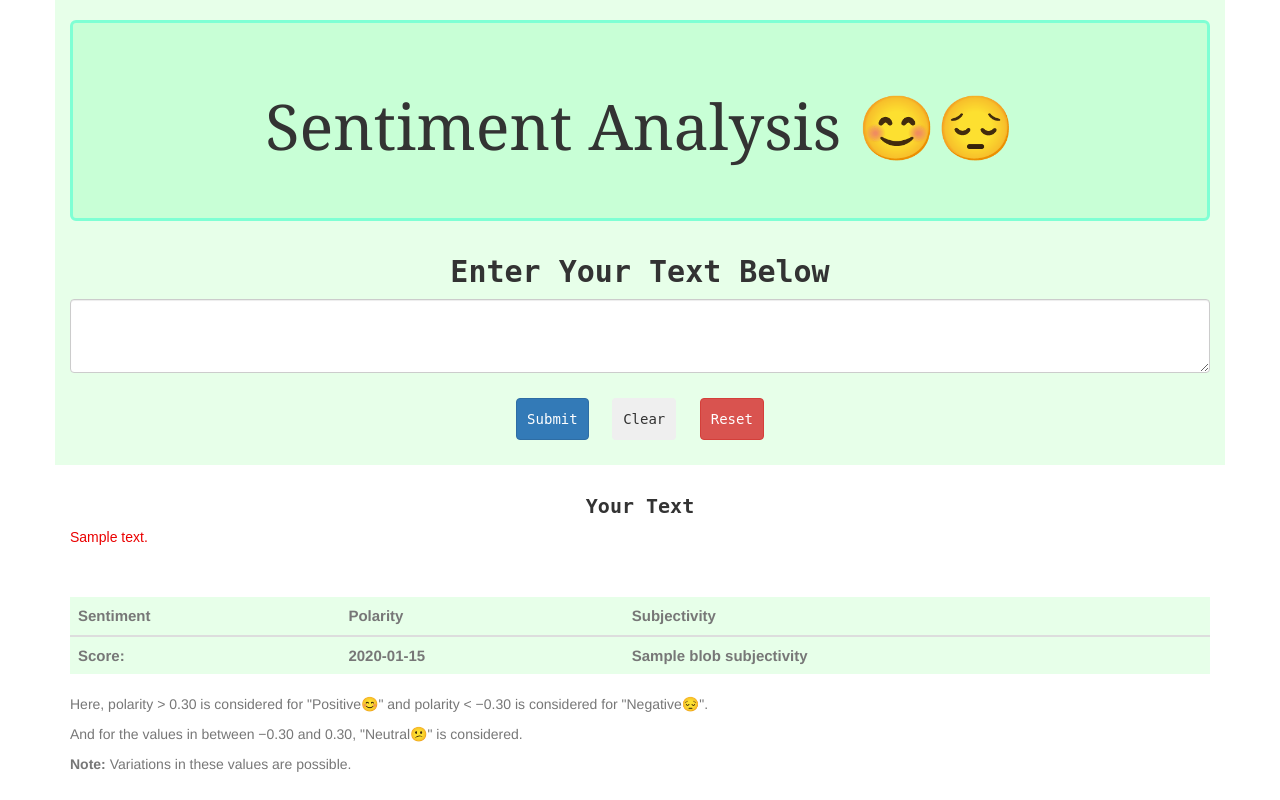
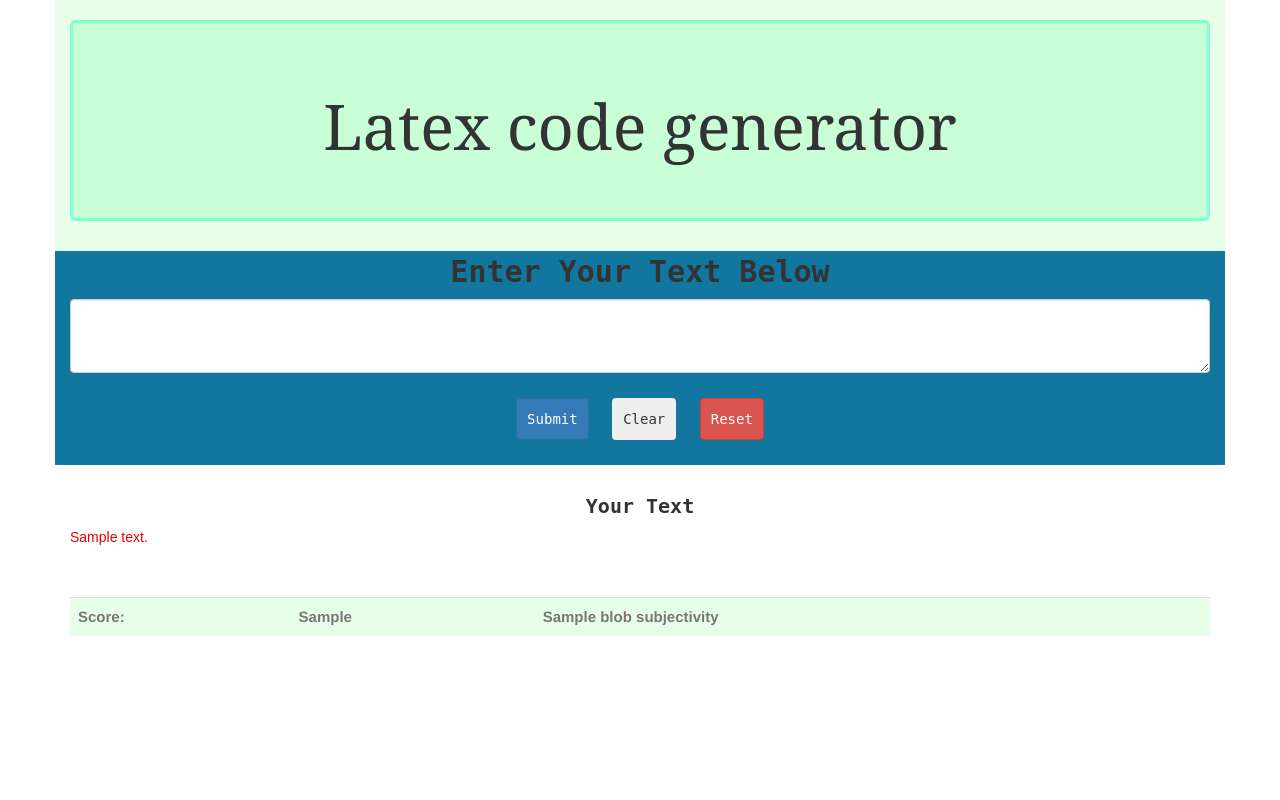
Before and after one commit to sksusha8853/Hackistica-Code-to-Latex-Script, a Flask app: template templates/index.html in a window 1280 px wide. Run offline with Flask 2, Linux system fonts and the light colour scheme; the template is opened without the code that fills it: most values are stand-ins (such as "Sample title", 1, 10 or a date in 2020); some libraries are stand-ins or nearby versions.

Commit message:
Update index.html

```diff
--- a/templates/index.html
+++ b/templates/index.html
@@ -3,11 +3,11 @@
 <div class="container" style="background-color: rgb(231, 255, 233);">
   <div class="jumbotron text-center"
     style="background-color: rgb(200, 255, 214);  margin-top: 20px; font-family: Georgia, 'Times New Roman', Times, serif; border: solid 3px aquamarine;">
-    <h1>Sentiment Analysis 😊😔</h1>
+    <h1>Latex code generator</h1>
   </div>
 </div>
 
-<div class="container" style="font-family: monospace; background-color: rgb(231, 255, 233);">
+<div class="container" style="font-family: monospace; background-color: rgb(18, 119, 158);">
   <form method="POST" action="{{ url_for('analyse')}}" id="myForm">
     <div class="heading text-center">
       <label class="heading" style="font-size: 30px; text-align: center;">Enter Your Text Below</label>
@@ -30,7 +30,6 @@
 
 
 <br />
-<!-- <hr /> -->
 <div class="main">
   <div class="container">
     <div class="card">
@@ -39,38 +38,32 @@
         <p style="color: #ea0000; font-family: sans-serif">
           {{ received_text }}
         </p>
-        <!-- <hr /> -->
         <br />
       </div>
       <div class="card-footer text-muted">
         <h1 class="output" style="text-align: center; font-weight: bold;">{{message}}</h1>
         <table class="table table-striped table-dark" style="font-weight: bold; font-size: 15px;">
-          <thead>
+          <!-- <thead>
             <tr>
               <th scope="col" style="background-color: rgb(231, 255, 233);">Sentiment</th>
               <th scope="col" style="background-color: rgb(231, 255, 233);">Polarity</th>
               <th scope="col" style="background-color: rgb(231, 255, 233);">Subjectivity</th>
             </tr>
-          </thead>
+          </thead> -->
           <tbody>
             <tr>
               <th scope="row" style="background-color: rgb(231, 255, 233);">Score:</th>
-              <td style="background-color: rgb(231, 255, 233);">{{blob_sentiment}}</td>
+              <td style="background-color: rgb(231, 255, 233);">{{blob_polarity}}</td>
               <td style="background-color: rgb(231, 255, 233);">{{blob_subjectivity}}</td>
             </tr>
           </tbody>
         </table>
-        <!-- <h1 class="output" style="text-align: center; font-weight: bold;">{{message}}</h1> -->
-        <p>Here, polarity &#62; 0.30 is considered for "Positive😊" and polarity &#60; &#8722;0.30 is considered for "Negative😔".</p>
-        <p>And for the values in between &#8722;0.30 and 0.30, "Neutral😕" is considered.</p>
-        <p><strong>Note:</strong> Variations in these values are possible.</p>
       </div>
     </div>
   </div>
-
+</div>
   {% endblock %}
 
-  <!-- Scripts starts here -->
   {% block scripts %} {{ super() }}
 
   <script>
@@ -79,7 +72,4 @@
     }
   </script>
 
-
-
   {% endblock %}
-</div>
```
